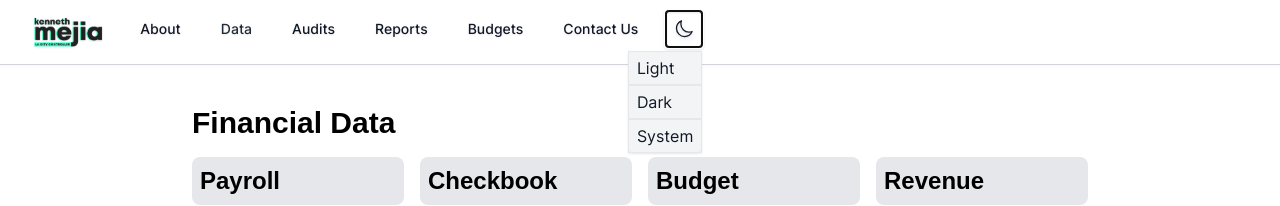
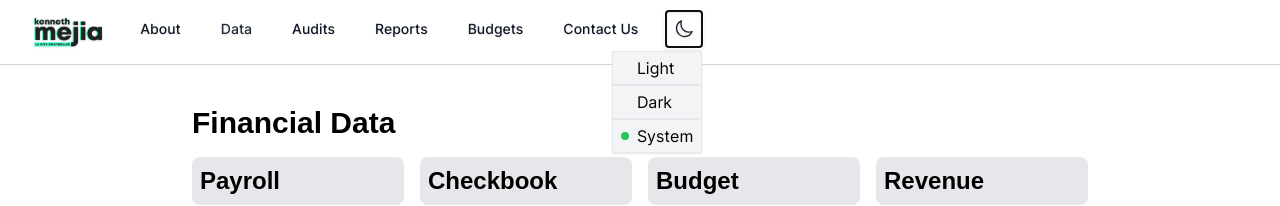
Before and after one commit to isaacylee/controller-website, a Next.js app: page /data in a window 1280 px wide. Both pictures are taken after a click on the button 684 px from the left and 29 px from the top of the page. Shown: the top 206 px of the page. Built offline with nearby package versions, Linux system fonts and the light colour scheme.

Commit message:
dark mode indicator

```diff
--- a/src/components/changeColour.tsx
+++ b/src/components/changeColour.tsx
@@ -3,10 +3,24 @@ import * as React from 'react';
 
 import { ThemeContext } from '@/themeManager';
 
+function ThemeIndicator(props: any) {
+  return (
+    <ThemeContext.Consumer>
+      {(themeChanger: any) =>
+        themeChanger.currentColour === props.match ? (
+          <div className='my-auto mr-2 inline-block h-2 w-2 rounded-full bg-green-500'></div>
+        ) : (
+          <div className='my-auto mr-2 inline-block h-2 w-2 rounded-full'></div>
+        )
+      }
+    </ThemeContext.Consumer>
+  );
+}
+
 export function ChangeColour() {
   return (
     <ThemeContext.Consumer>
-      {(themeChanger) => (
+      {(themeChanger: any) => (
         <Popover className='relative '>
           <Popover.Button>
             <div className='rounded-full px-2 py-2 text-gray-900 drop-shadow-md  dark:text-gray-200'>
@@ -27,7 +41,7 @@ export function ChangeColour() {
             </div>
           </Popover.Button>
 
-          <Popover.Panel className='absolute right-0 top-10 z-20 rounded-lg bg-gray-100 text-gray-900 dark:bg-slate-900'>
+          <Popover.Panel className='absolute right-0 top-10 z-20 rounded-lg bg-gray-100 text-black dark:bg-slate-900'>
             <div className='z-20'>
               <div
                 className='border px-2 py-1 dark:border-gray-600 dark:text-white'
@@ -35,7 +49,11 @@ export function ChangeColour() {
                   themeChanger.makeLight();
                 }}
               >
-                Light
+                <div className='flex flex-row'>
+                  {' '}
+                  <ThemeIndicator match='light' />
+                  Light
+                </div>
               </div>
               <div
                 onClick={() => {
@@ -43,7 +61,10 @@ export function ChangeColour() {
                 }}
                 className='border px-2 py-1 dark:border-gray-600 dark:text-white'
               >
-                Dark
+                <div className='flex flex-row'>
+                  <ThemeIndicator match='dark' />
+                  Dark
+                </div>
               </div>
               <div
                 onClick={() => {
@@ -51,7 +72,10 @@ export function ChangeColour() {
                 }}
                 className='border px-2 py-1 dark:border-gray-600 dark:text-white'
               >
-                System
+                <div className='flex flex-row'>
+                  <ThemeIndicator match='system' />
+                  System
+                </div>
               </div>
             </div>
           </Popover.Panel>
```
